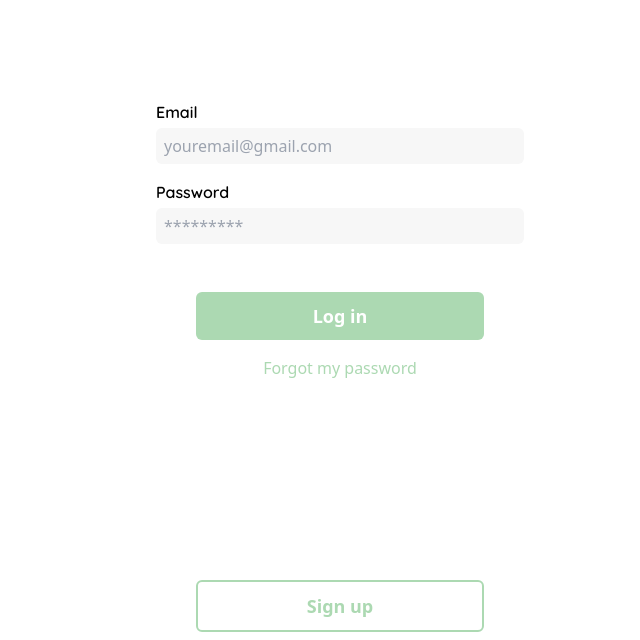
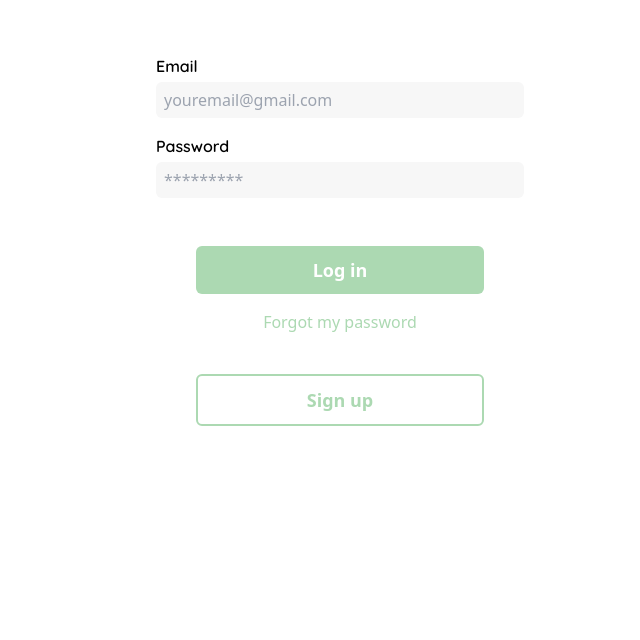
Before and after one commit to codigoenlaweb/yard-sale, a website: page public/view/index.html in a window 1280 px wide. Shown: the part 160-800 px from the top of the page, without its empty margins (300-940 px from the left). Drawn offline with Linux system fonts and the light colour scheme.

Commit message:
button fixes css

```diff
--- a/public/view/index.html
+++ b/public/view/index.html
@@ -29,7 +29,8 @@
                 <a href="#" class="text-principal-green mx-auto mt-4">Forgot my password</a>
             </div>
         </form>
-        <button class="mx-auto w-72 py-2.5 text-principal-green font-bold text-lg rounded-md absolute bottom-2 bg-white border-2 border-solid border-principal-green"><a href="">Sign up</a></button>
+        <button class="mx-auto w-72 py-2.5 text-principal-green font-bold text-lg rounded-md absolute bottom-6 bg-white border-2 border-solid border-principal-green sm:hidden"><a href="#">Sign up</a></button>
+        <button class="mx-auto w-72 py-2.5 text-principal-green font-bold text-lg rounded-md bg-white border-2 border-solid border-principal-green hidden sm:block mt-10"><a href="#">Sign up</a></button>
         <button class="absolute top-3 right-2 text-2xl font-Quicksand text-secondary-gray px-2 sm:hidden">x</button>
     </main>
 </body>
```
Also changed, not shown: public/css/style.css.
